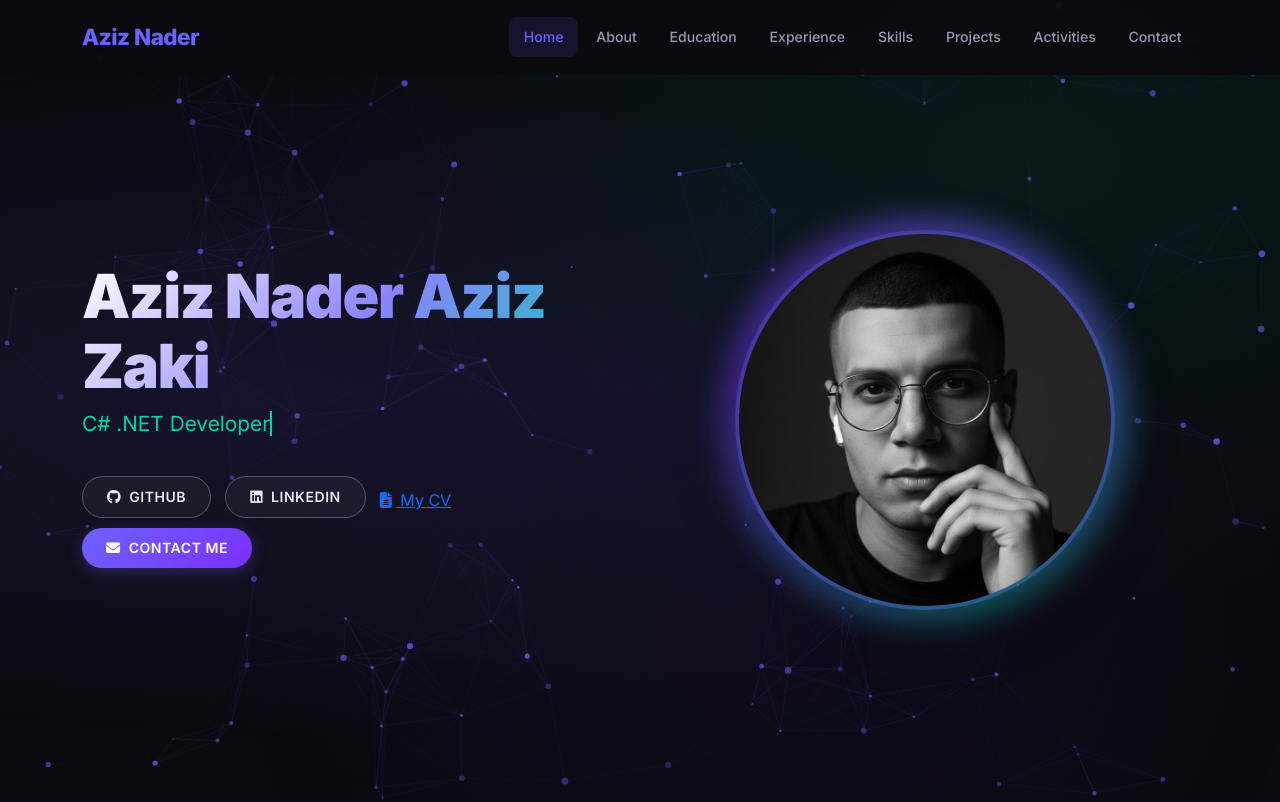
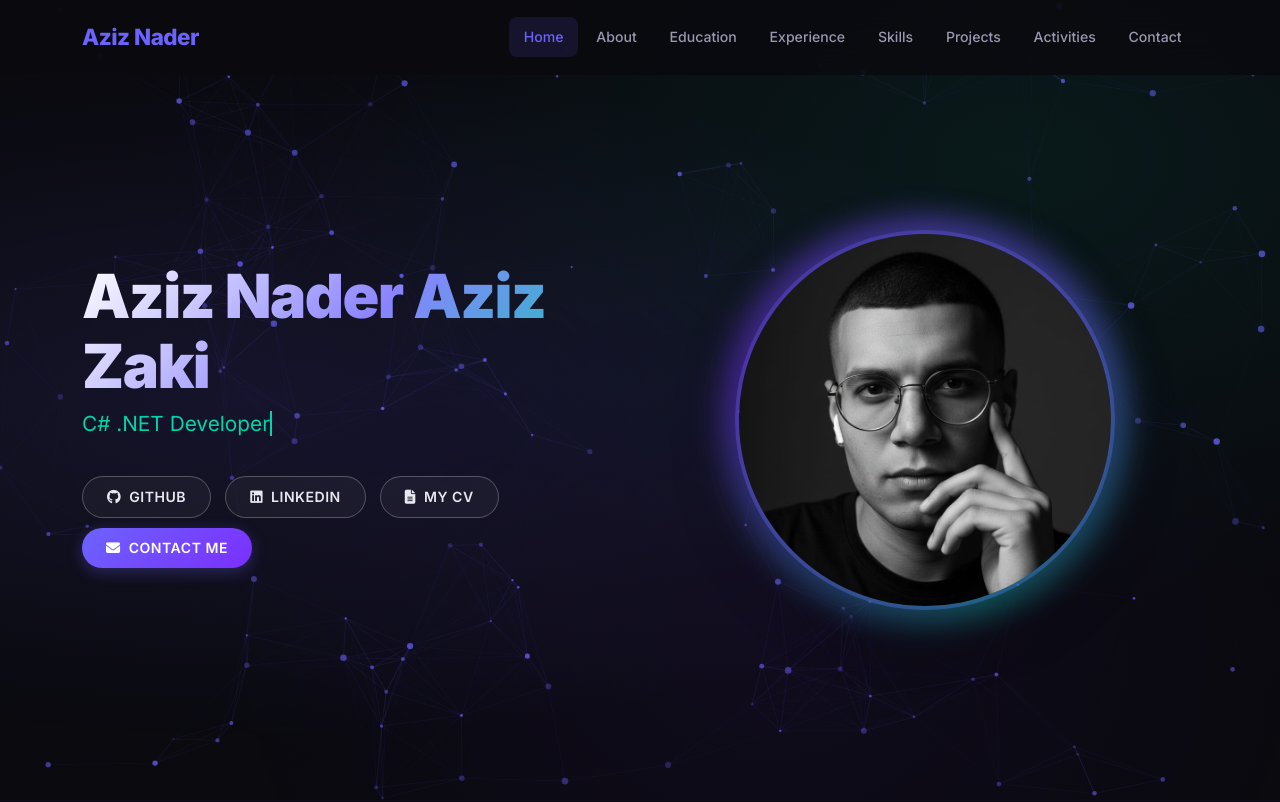
Before and after one commit to AzizNader1/My-Portfolio, a plain HTML site: page index.html in a window 1280 px wide. Shown: the top 802 px of the page. Drawn offline with nearby package versions, Linux system fonts and the light colour scheme; animation ran at ten frames a second.

Commit message:
Update CV link to include button styling

```diff
--- a/index.html
+++ b/index.html
@@ -49,7 +49,7 @@
                     <div class="hero-links">
                         <a href="https://github.com/AzizNader1" class="btn btn-outline-light" target="_blank"><i class="fab fa-github me-1"></i> GitHub</a>
                         <a href="https://www.linkedin.com/in/aziznader/" class="btn btn-outline-light" target="_blank"><i class="fab fa-linkedin me-1"></i> LinkedIn</a>
-                        <a href="https://drive.google.com/file/d/1C8QuDy8hNglEcLCLSjQDG52TVh_XmTsc/view?usp=sharing" target="_blank"><i class="fas fa-file-alt me-1"></i> My CV</a>
+                        <a href="https://drive.google.com/file/d/1C8QuDy8hNglEcLCLSjQDG52TVh_XmTsc/view?usp=sharing" class="btn btn-outline-light" target="_blank"><i class="fas fa-file-alt me-1"></i> My CV</a>
                         <a href="#contact" class="btn btn-primary"><i class="fas fa-envelope me-1"></i> Contact Me</a>
                     </div>
                 </div>
```
